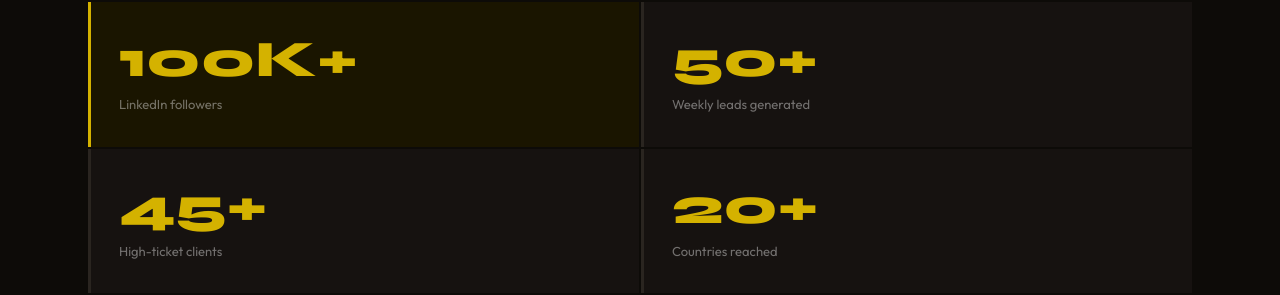
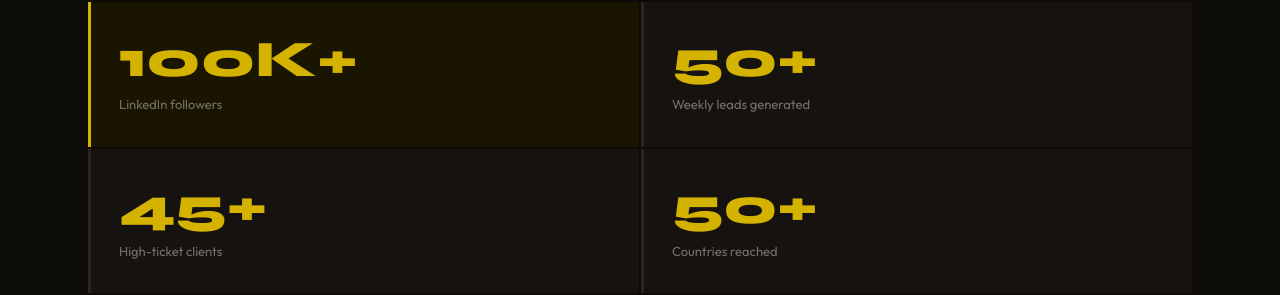
Before and after one commit to Blossom-AF/ebook-website, a Next.js app: page / in a window 1280 px wide. Shown: the part 811-1106 px from the top of the page. Built offline with nearby package versions, Linux system fonts and the light colour scheme.

Commit message:
Update countries reached to 50+

```diff
--- a/app/page.tsx
+++ b/app/page.tsx
@@ -76,7 +76,7 @@ export default function WaitlistPage() {
     { target: 100, fmt: (v: number) => `${v}K+`,  label: 'LinkedIn followers', gold: true  },
     { target: 50,  fmt: (v: number) => `${v}+`,   label: 'Weekly leads generated', gold: false },
     { target: 45,  fmt: (v: number) => `${v}+`,   label: 'High-ticket clients', gold: false },
-    { target: 20,  fmt: (v: number) => `${v}+`,   label: 'Countries reached',   gold: false },
+    { target: 50,  fmt: (v: number) => `${v}+`,   label: 'Countries reached',   gold: false },
   ]
 
   const features = [
```
